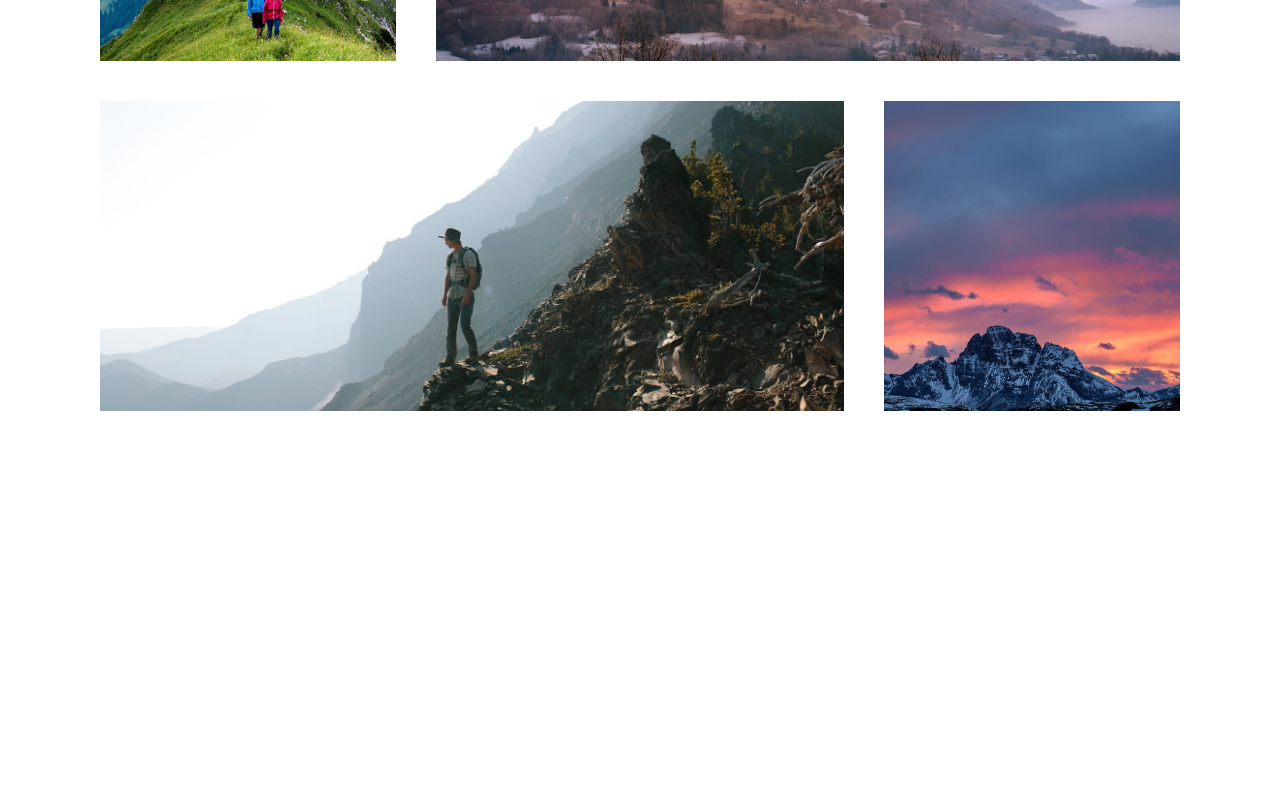
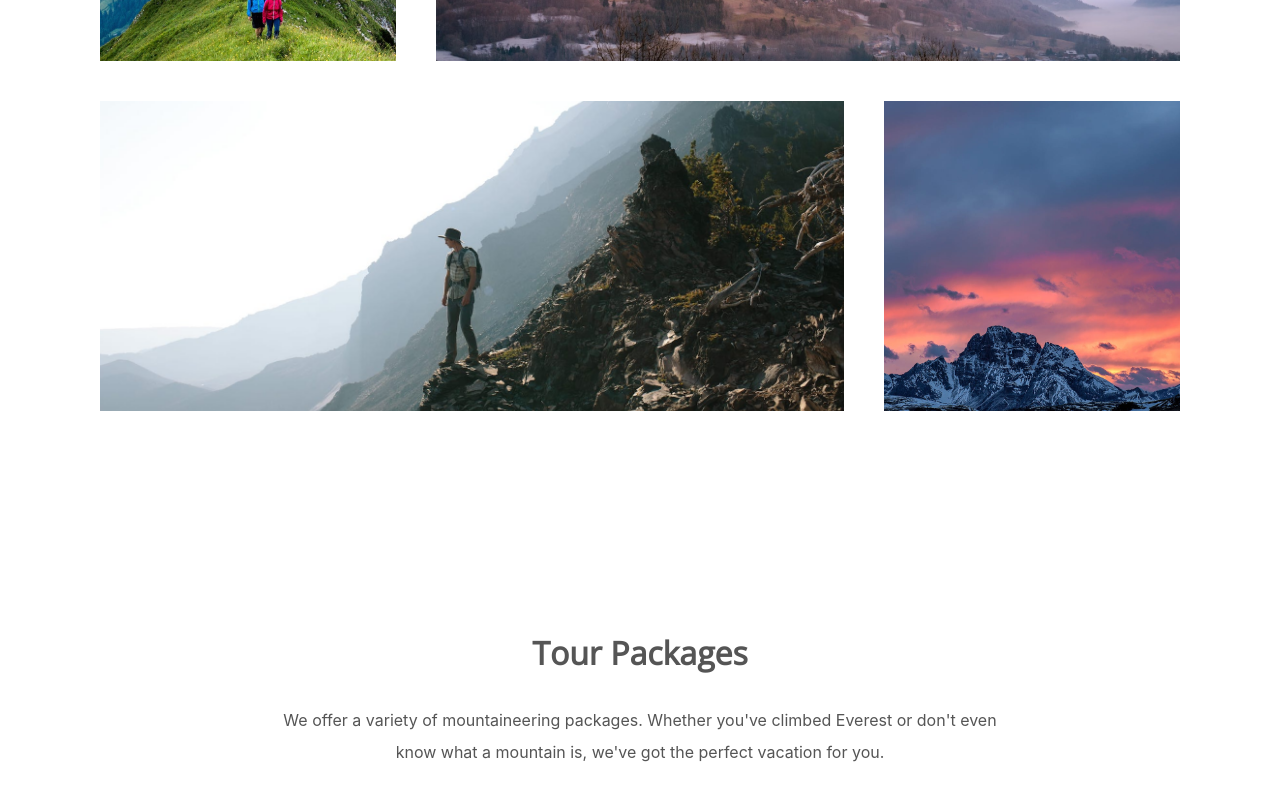
Before and after one commit to beiatrix/lovable-imaginary-codec, a React (Create React App) app: page / in a window 1280 px wide. Shown: the part 1389-2189 px from the top of the page. Before the commit the page ends 2120 px from the top, so only its background shows below. Built offline with nearby package versions, Linux system fonts and the light colour scheme.

Commit message:
add text to Packages section

```diff
--- a/src/components/Packages.js
+++ b/src/components/Packages.js
@@ -2,6 +2,9 @@ import React from 'react'
 
 export const Packages = props => {
   return (
-    <section className="packages"></section>
+    <section className="packages">
+      <h3 className="title">Tour Packages</h3>
+      <p>We offer a variety of mountaineering packages. Whether you've climbed Everest or don't even know what a mountain is, we've got the perfect vacation for you.</p>
+    </section>
   )
 }
```
